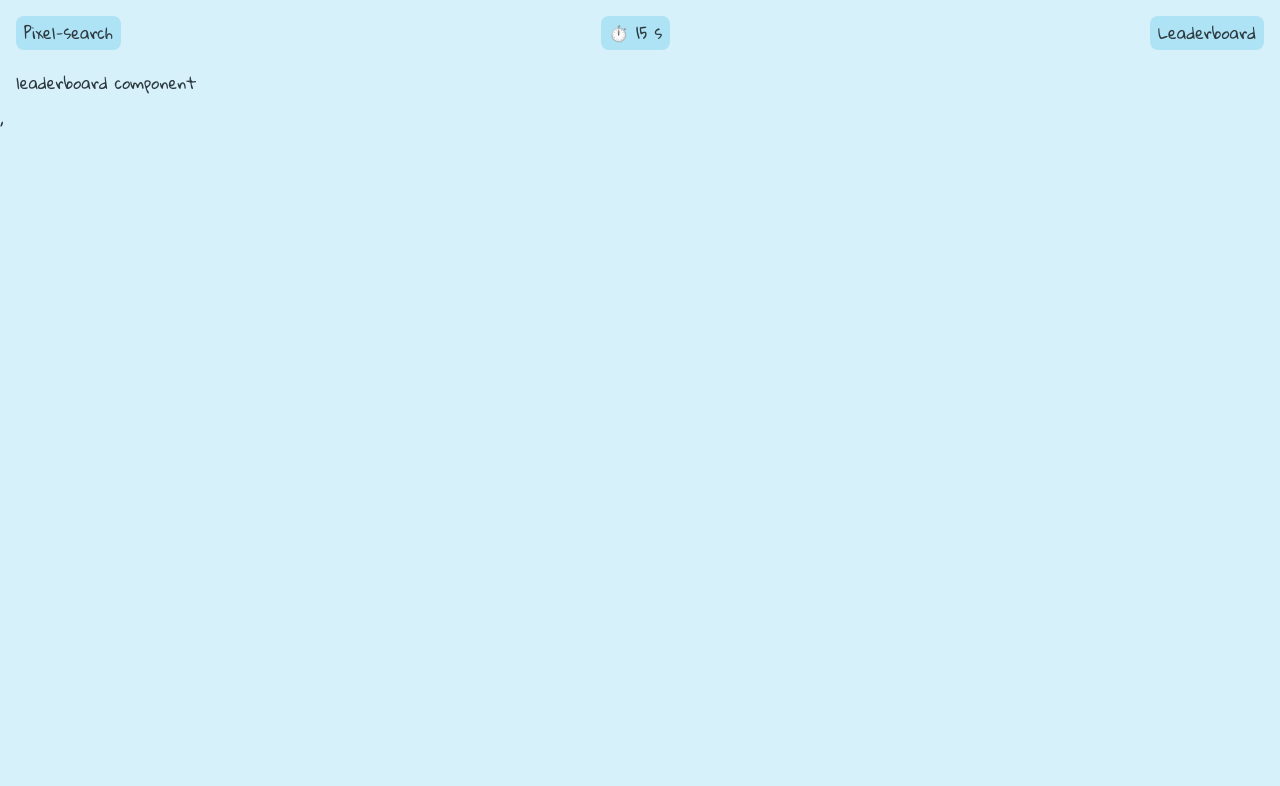
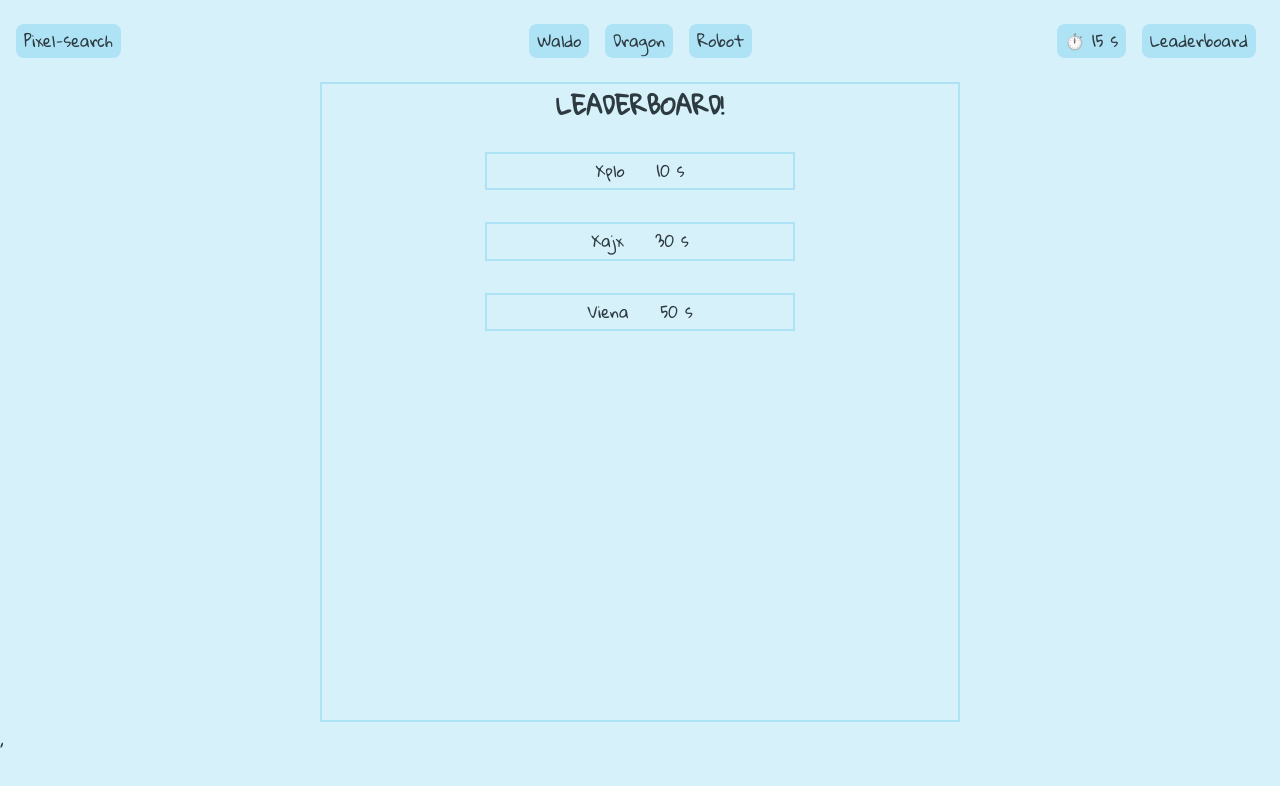
Before and after one commit to xplozion15/pixel-search, a React (Vite) app in the folder client/: page /leaderboard in a window 1280 px wide. Shown: the top 786 px of the page. Built offline with nearby package versions, Linux system fonts and the light colour scheme; a web font is replaced by a local one.

Commit message:
feat: show character modal in middle of screen and add basic styles and markup for leaderboard page

```diff
--- /dev/null
+++ b/client/src/components/CharactersPopup/CharactersPopup.jsx
@@ -0,0 +1,29 @@
+import { useEffect, useRef } from "react";
+import styles from "./CharactersPopup.module.css";
+const CharactersPopup = ({ showCharactersPopup ,setShowCharactersPopup}) => {
+  const charactersPopupRef = useRef(null);
+
+  useEffect(() => {
+    if (showCharactersPopup) {
+      charactersPopupRef.current?.showModal();
+    } else {
+      charactersPopupRef.current?.close();
+    }
+  }, [showCharactersPopup]);
+
+  return (
+    <>
+      <dialog className={styles.charactersPopup} ref={charactersPopupRef}>
+        <div>
+          <div className={styles.characterName}>Dragon</div>
+        <div className={styles.characterName}>Robot</div>
+        </div>
+        <button onClick={()=>{
+          setShowCharactersPopup(false);
+        }}>Cancel</button>
+      </dialog>
+    </>
+  );
+};
+
+export { CharactersPopup };
--- /dev/null
+++ b/client/src/components/CharactersPopup/CharactersPopup.module.css
@@ -0,0 +1,21 @@
+.charactersPopup {
+  display: flex;
+  flex-direction: column;
+  position: fixed;
+  justify-content: space-between;
+  top: 50%;
+  left: 50%;
+  transform: translate(-50%, -50%);
+  width: 15rem;
+  height: 10rem;
+  box-shadow: 0 0 10px 500vw rgba(0, 0, 0, 0.6);
+  background-color: var(--color-secondary);
+  border: none;
+  padding: 0.5rem;
+  border-radius: 0.5rem;
+}
+
+
+.characterName {
+    border: 2px solid red;
+}
--- a/client/src/components/Game/Game.jsx
+++ b/client/src/components/Game/Game.jsx
@@ -1,11 +1,30 @@
 import styles from "./Game.module.css";
+import { CharactersPopup } from "../CharactersPopup/CharactersPopup";
+import { useState } from "react";
 
 const Game = () => {
+  const [showCharactersPopup, setShowCharactersPopup] = useState(false);
+
   return (
-    <div className={styles.game}>
-
-      <img className={styles.gameImage} src="/game-image.png" alt="game-image" />
-    </div>
+    <>
+      {showCharactersPopup && (
+        <CharactersPopup
+          showCharactersPopup={showCharactersPopup}
+          setShowCharactersPopup={setShowCharactersPopup}
+        />
+      )}
+      <div className={styles.game}>
+        <img
+          onClick={(e) => {
+            console.log(`x: ${e.clientX}, y: ${e.clientY}`);
+            setShowCharactersPopup(true);
+          }}
+          className={styles.gameImage}
+          src="/game-image.png"
+          alt="game-image"
+        />
+      </div>
+    </>
   );
 };
 
--- a/client/src/components/Leaderboard/Leaderboard.jsx
+++ b/client/src/components/Leaderboard/Leaderboard.jsx
@@ -1,12 +1,25 @@
-import styles from "./Leaderboard.module.css"
+import styles from "./Leaderboard.module.css";
 
 const Leaderboard = () => {
   return (
     <>
-    <div className={styles.leaderboard}>
-     <p>leaderboard component</p>
-    </div>
+      <div className={styles.leaderboard}>
+        <h2>LEADERBOARD!</h2>
+        <div className={styles.leaderboardItem}>
+          <p className={styles.playerName}>Xplo</p>
+          <p className={styles.highscore}>10 s</p>
+        </div>
 
+        <div className={styles.leaderboardItem}>
+          <p className={styles.playerName}>Xajx</p>
+          <p className={styles.highscore}>30 s</p>
+        </div>
+
+        <div className={styles.leaderboardItem}>
+          <p className={styles.playerName}>Viena</p>
+          <p className={styles.highscore}>50 s</p>
+        </div>
+      </div>
     </>
   );
 };
--- a/client/src/components/Leaderboard/Leaderboard.module.css
+++ b/client/src/components/Leaderboard/Leaderboard.module.css
@@ -1,4 +1,22 @@
 .leaderboard {
-     margin: 0.5rem;
- padding: 0.5rem;
+  padding: 0.5rem;
+  display: flex;
+  flex-direction: column;
+  align-items: center;
+  gap: 2rem;
+  border: 2px solid var(--color-secondary);
+  width: 50vw;
+  margin: 0.5rem auto;
+  min-height: 80vh;
 }
+
+.leaderboardItem {
+  display: flex;
+  flex-direction: row;
+  justify-content: center;
+  align-items: center;
+  gap: 2rem;
+  border: 2px solid var(--color-secondary);
+  min-width: 50%;
+  padding: 0.5rem;
+}
--- a/client/src/components/Navbar/Navbar.jsx
+++ b/client/src/components/Navbar/Navbar.jsx
@@ -6,8 +6,16 @@ const Navbar = () => {
     <>
       <nav className={styles.nav}>
         <Link to="/">Pixel-search</Link>
-        <p className={styles.timer}> ⏱️ 15 s</p>
+        <div className={styles.charactersContainer}>
+            <p>Waldo</p>
+            <p>Dragon</p>
+            <p>Robot</p>
+        </div>
+        <div className={styles.timeAndLeaderboardContainer}>
+           <p className={styles.timer}> ⏱️ 15 s</p>
         <Link to="/leaderboard">Leaderboard</Link>
+        </div>
+
       </nav>
     </>
   );
--- a/client/src/components/Navbar/Navbar.module.css
+++ b/client/src/components/Navbar/Navbar.module.css
@@ -12,3 +12,23 @@ nav * {
   padding: 0.5rem;
   border-radius: 0.5rem;
 }
+
+.timeAndLeaderboardContainer {
+  display: flex;
+  flex-direction: row;
+  align-items: center;
+  justify-content: center;
+  gap: 1rem;
+  background-color: inherit;
+
+}
+
+.charactersContainer {
+  display: flex;
+  flex-direction: row;
+  align-items: center;
+  justify-content: center;
+  gap: 1rem;
+  background-color: inherit;
+  margin-left : 7rem;
+}
```
